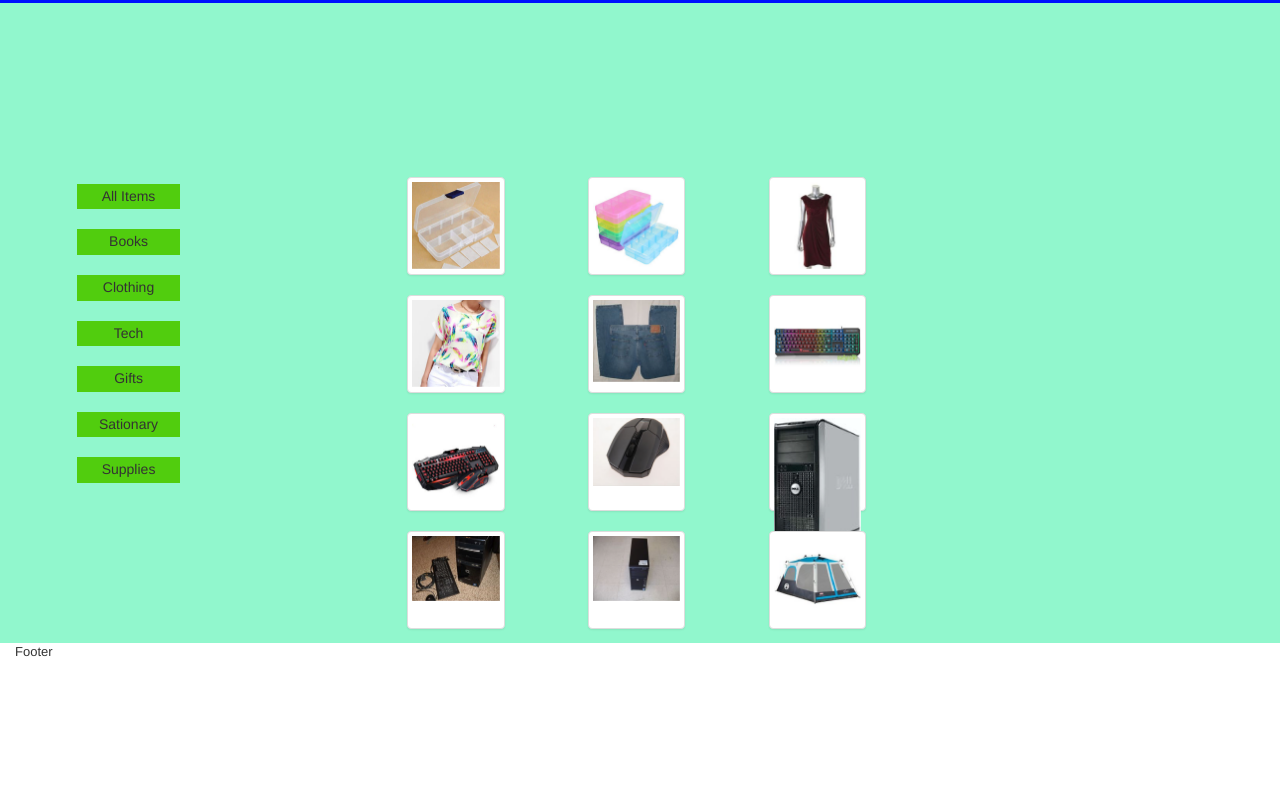
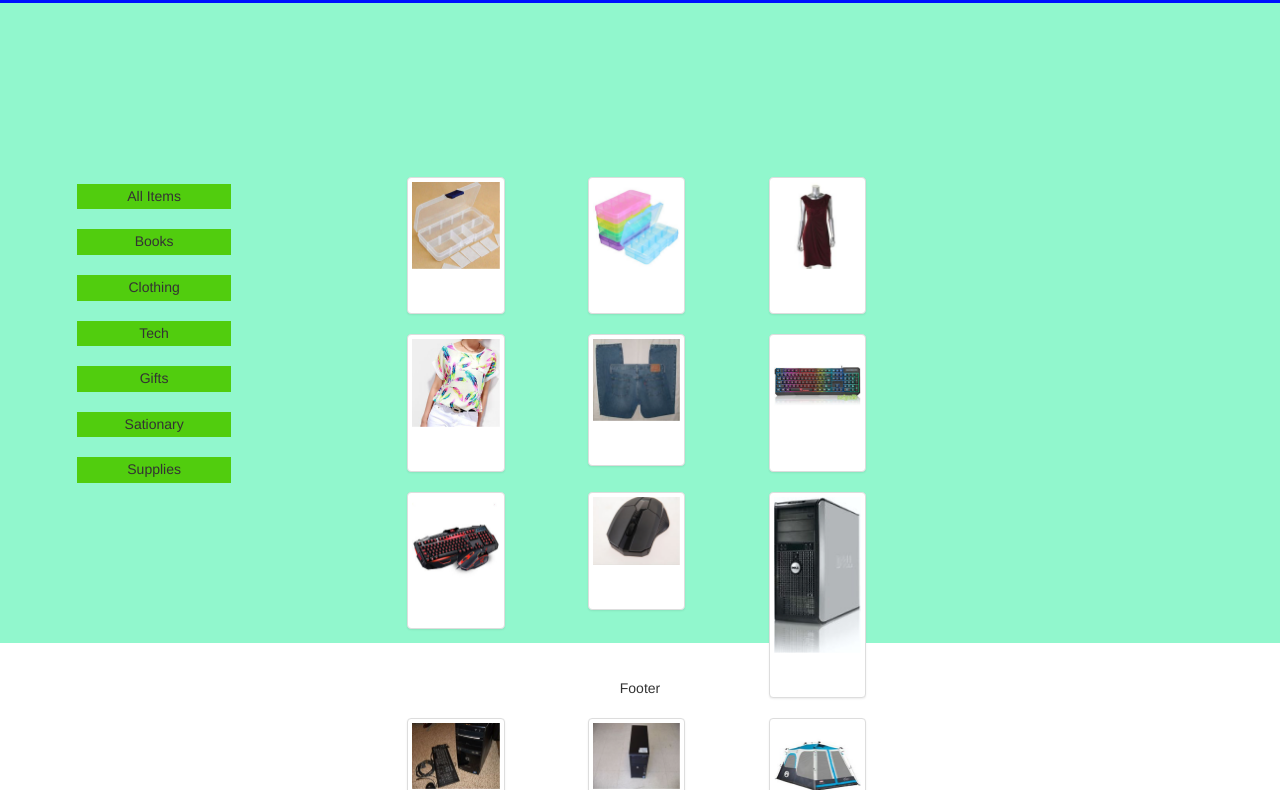
Before and after one commit to EmmettTan/ShoppingWebsite, a plain HTML site: page Assignment 1/index.html in a window 1280 px wide. Shown: the part 163-953 px from the top of the page. Before the commit the page ends 835 px from the top, so only its background shows below. Drawn offline with nearby package versions, Linux system fonts and the light colour scheme.

Commit message:
changed logo and shit

```diff
--- a/Assignment 1/css/style.css
+++ b/Assignment 1/css/style.css
@@ -34,8 +34,6 @@ body {
 	margin-left: 3%;
 	position: relative;
 
-	height: 11vw;
-	width: 8vw;
 
 	background-color: #e2daa1;
 }
@@ -46,8 +44,6 @@ body {
 	margin-left: 5%;
 	position: relative;
 
-	height: 11vw;
-	width: 35vw;
 
 	background-color: #c3a1e2;
 }
@@ -65,7 +61,7 @@ body {
 }
 
 .menuItem{
-	width: 8vw;
+	width: 12vw;
 	height: 2vw;
 	line-height: 2vw;
 	text-align: center;
@@ -91,6 +87,11 @@ body {
 	background-color: #cd0e0e;
 }
 
+.product img{
+	height: 100%;
+	width: 100%;
+}
+
 .priceLabel{
 	text-align: center;
 	font-size: 200%;
@@ -100,16 +101,14 @@ body {
 	opacity: 0;
 }
 
-.imageHolder{
-	height: 7em;
-}
-
 .thumbnail{
 	margin-right: 6.5vw;
 }
 
-.thumbnail > img{
-	margin-top: 0vw;
+.thumbnail img{
+	text-align: center;
+	font-size: 200%;
+	position: relative;
 }
 
 .thumbnail:hover > .priceLabel{
@@ -171,15 +170,11 @@ body {
 }
 
 
-#footer{
+.footer{
+	width: 100vw;
 	text-align: center;
 	vertical-align: middle;
 	line-height: 90px;       /* the same as your div height */
-}
-
-#footerText{
-
-	background-color: #000000;
 }
 
 
@@ -198,3 +193,10 @@ span {
 	vertical-align: middle;
 	line-height: normal;
 }
+
+.thumbnail {
+    display: block;
+    padding: 8px;
+    margin-bottom: 20px;
+    border-radius: 11px;
+}
--- a/Assignment 1/index.html
+++ b/Assignment 1/index.html
@@ -23,12 +23,12 @@
 				<div class="row">
 					<div class="col-md-3">
 						<div id="logo">
-							Logo
+							<img src="images/eceLogo.jpg"></img>
 						</div>
 					</div>
 					<div class ="col-md-8">
 						<div id="welcomeBanner">
-							Welcome Banner
+							<img src="images/eceWelcomeBanner.jpg"></img>
 						</div>
 					</div>
 				</div>
@@ -79,21 +79,21 @@
 					<div class="col-md-8" id="productList">
 						<div class="container">
 						    <div class="row">
-						      <div class="col-xs-6 col-sm-1 thumbnail imageHolder">
+						      <div class="col-xs-6 col-sm-1 thumbnail ">
 						          <img src="images/box1_$10.png" alt="images/box1_$10.png">
 						          <div class="priceLabel">
 						          	10$
 						          </div>
 						      </div>
 
-						      <div class="col-xs-6 col-md-1 thumbnail imageHolder">
+						      <div class="col-xs-6 col-md-1 thumbnail ">
 						          <img src="images/box2_$20.png" alt="images/box2_$20.png">
 						          <div class="priceLabel">
 						          	20$
 						          </div>
 						      </div>
 
-						      <div class="col-xs-6 col-md-1 thumbnail imageHolder">
+						      <div class="col-xs-6 col-md-1 thumbnail ">
 						          <img src="images/Clothes1_$20.png" alt="images/Clothes1_$20.png">
 						          <div class="priceLabel">
 						          	20$
@@ -102,21 +102,21 @@
 						    </div>
 
 						    <div class="row">
-						    	<div class="col-xs-6 col-md-1 thumbnail imageHolder">
+						    	<div class="col-xs-6 col-md-1 thumbnail ">
 						          	<img src="images/Clothes2_$30.png" alt="images/Clothes2_$30.png">
 						          	<div class="priceLabel">
 						          		30$
 						             </div>
 							    </div>
 
-							    <div class="col-xs-6 col-sm-1 thumbnail imageHolder">
+							    <div class="col-xs-6 col-sm-1 thumbnail ">
 							        <img src="images/Jeans_$50.png" alt="images/Jeans_$50.png">
 							        <div class="priceLabel">
 							        	50$
 							        </div>
 							    </div>
 
-							    <div class="col-xs-6 col-md-1 thumbnail imageHolder">
+							    <div class="col-xs-6 col-md-1 thumbnail ">
 							        <img src="images/Keyboard_$20.png" alt="images/Keyboard_$20.png">
 							        <div class="priceLabel">
 							          20$
@@ -126,21 +126,21 @@
 
 						    <div class="row">
 
-						    	<div class="col-xs-6 col-md-1 thumbnail imageHolder">
+						    	<div class="col-xs-6 col-md-1 thumbnail ">
 							        <img src="images/KeyboardCombo_$40.png" alt="images/KeyboardCombo_$40.png">
 							        <div class="priceLabel">
 							          40$
 							        </div>
 							    </div>
 
-							    <div class="col-xs-6 col-md-1 thumbnail imageHolder">
+							    <div class="col-xs-6 col-md-1 thumbnail ">
 							        <img src="images/Mice_$20.png" alt="images/Mice_$20.png">
 							        <div class="priceLabel">
 							           20$
 							        </div>
 							    </div>
 
-					            <div class="col-xs-6 col-sm-1 thumbnail imageHolder">
+					            <div class="col-xs-6 col-sm-1 thumbnail ">
 					                <img src="images/PC1_$350.png" alt="images/PC1_$350.png">
 					                <div class="priceLabel">
 					                	350$
@@ -149,21 +149,21 @@
 						     </div>
 
 						    <div class="row">
-						    	<div class="col-xs-6 col-md-1 thumbnail imageHolder">
+						    	<div class="col-xs-6 col-md-1 thumbnail ">
 					                <img src="images/PC2_$400.png" alt="images/PC2_$400.png">
 					                <div class="priceLabel">
 					                	400$
 					                </div>
 					            </div>
 
-					            <div class="col-xs-6 col-md-1 thumbnail imageHolder">
+					            <div class="col-xs-6 col-md-1 thumbnail ">
 					                <img src="images/PC3_$300.png" alt="images/PC3_$300.png">
 					                <div class="priceLabel">
 					                	300$
 					                </div>
 					            </div>
 
-					            <div class="col-xs-6 col-md-1 thumbnail imageHolder">
+					            <div class="col-xs-6 col-md-1 thumbnail ">
 					                <img src="images/Tent_$100.png" alt="images/Tent_$100.png">
 					                <div class="priceLabel">
 					                	100$
@@ -177,7 +177,7 @@
 		</div>
 		<footer class="footer">
 			<div class ="container">
-				<p class="footerText">Footer</p>
+				Footer
 			</div>
 		</footer>
 
```
Also changed, not shown: Assignment 1/images/eceLogo.jpg (added), Assignment 1/images/eceWelcomeBanner.jpg (added).
